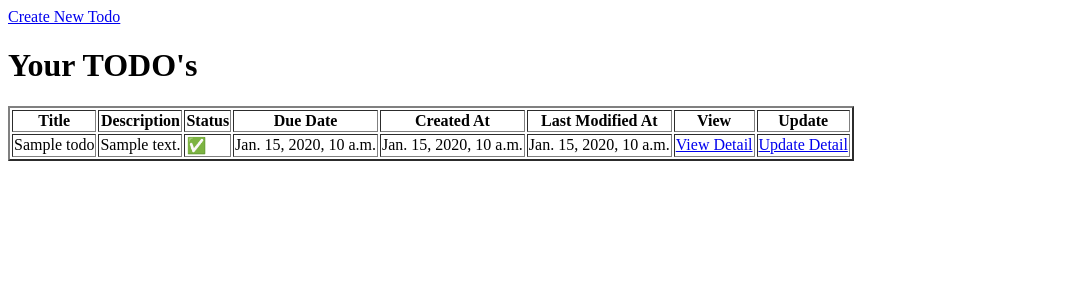
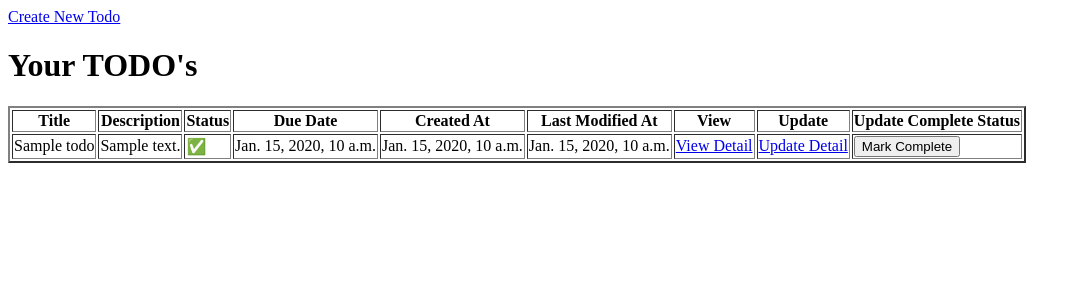
Before and after one commit to Iconic-fire/todo-app, a Django app: page /todos/ in a window 1280 px wide. Shown: the top 300 px of the page, without its empty margins (0-1081 px from the left). Run offline with Django 5.2, Linux system fonts and the light colour scheme; tables that the repository leaves empty hold one stand-in row (values such as "Sample post").

Commit message:
Add update complete action in todo list template

```diff
--- a/backend/core/templates/core/todo_list.html
+++ b/backend/core/templates/core/todo_list.html
@@ -16,15 +16,16 @@
             <th>Last Modified At</th>
             <th>View</th>
             <th>Update</th>
+            <th>Update Complete Status</th>
         </tr>
         <tr>
             <td>{{ todo.title }}</td>
             <td>{{ todo.description }}</td>
             <td>
                 {% if todo.is_completed %}
-                ✅
+                    ✅
                 {% else %}
-                🕓
+                    🕓
                 {% endif %}
             </td>
             <td>
@@ -38,6 +39,18 @@
             <td>{{ todo.updated_at|date:"DATETIME_FORMAT" }}</td>
             <td><a href="{% url 'core:todo_detail' todo.id %}">View Detail</a></td>
             <td><a href="{% url 'core:todo_update' todo.id %}">Update Detail</a></td>
+            <td>
+                <form action="{% url 'core:todo_update_completed' todo.id %}" method="post">
+                    {% csrf_token %}
+                    {% if todo.is_completed %}
+                        <input type="checkbox" name="completed" id="id_completed" hidden>
+                        <button>Mark Complete</button>
+                    {% else %}
+                        <input type="checkbox" name="completed" id="id_completed" checked hidden>
+                        <button>Mark Uncomplete</button>
+                    {% endif %}
+                </form>
+            </td>
         </tr>
     {% endfor %}
 </table>
```
